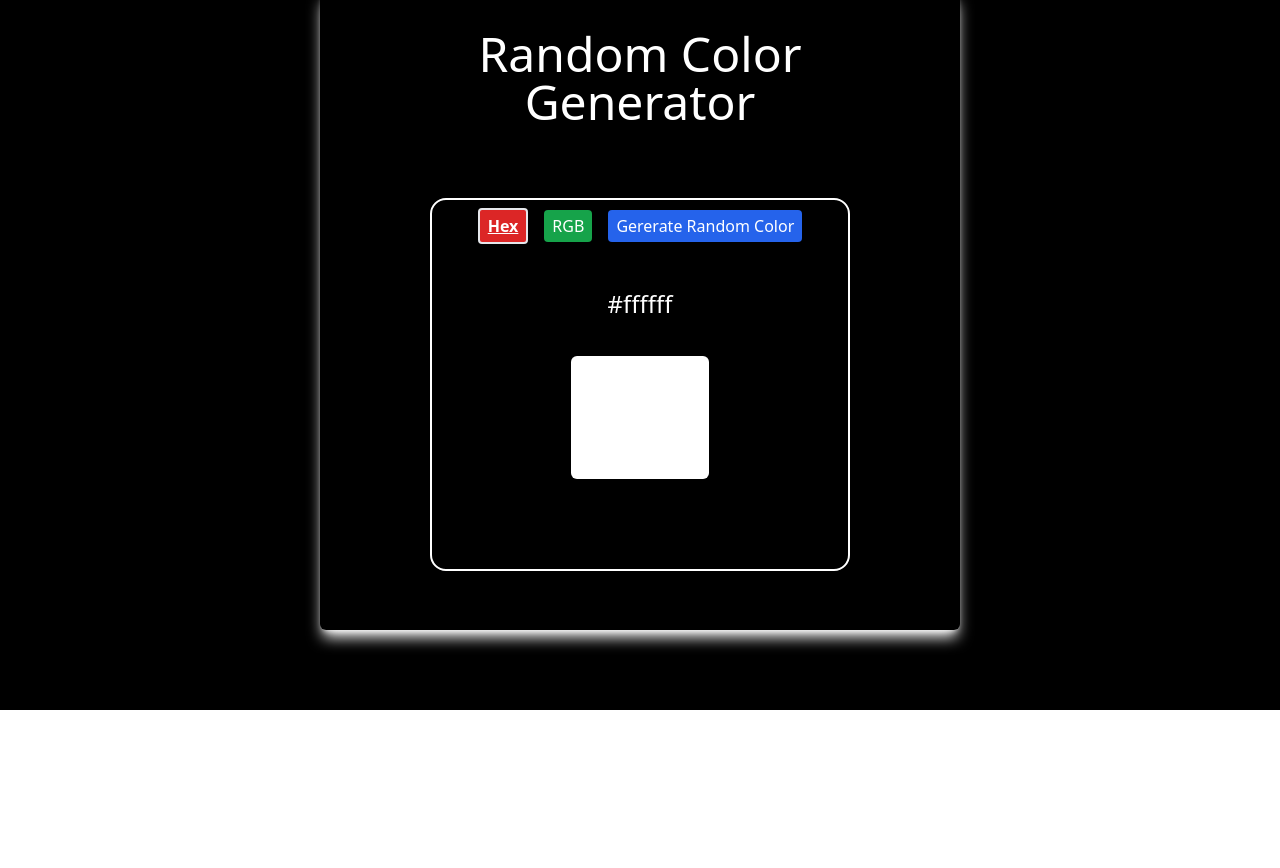
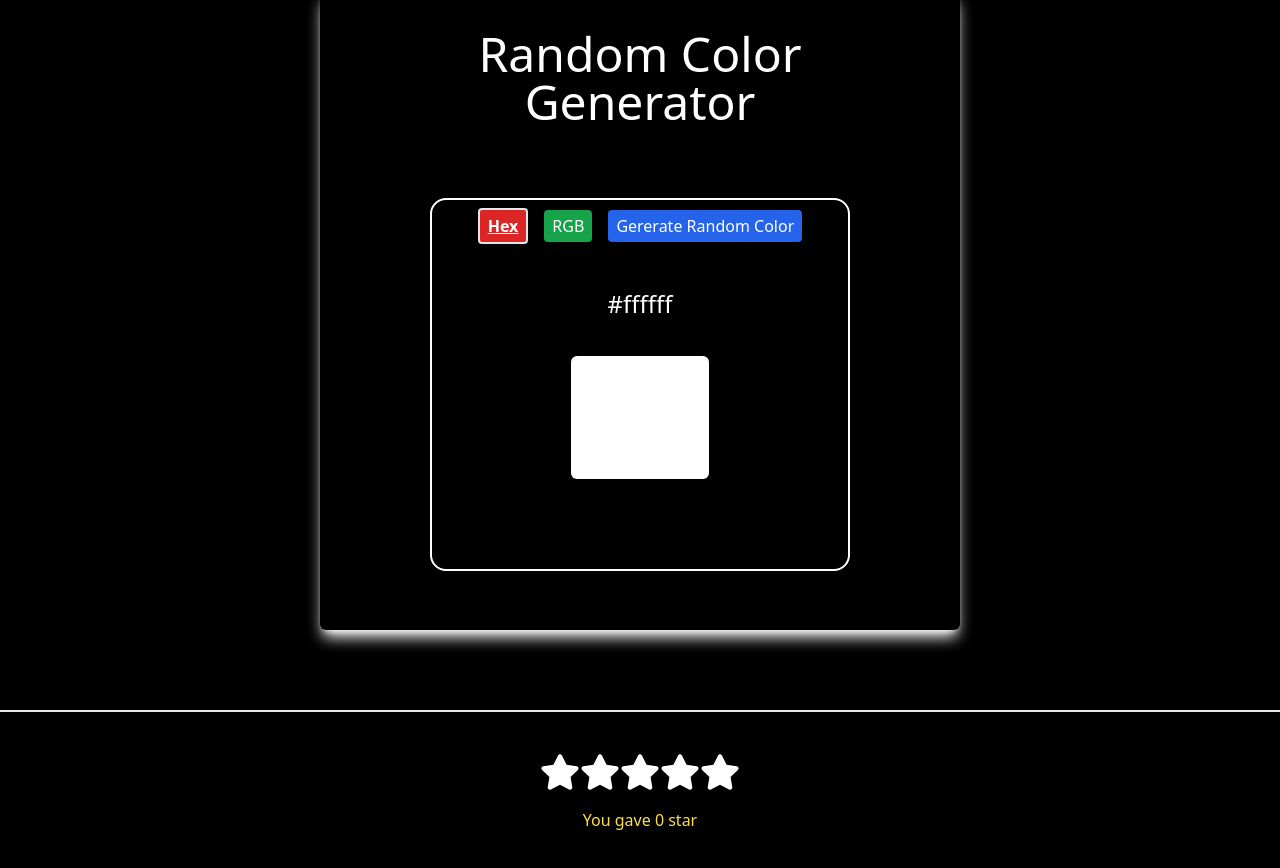
Before and after one commit to Tyagi221B/React_practise_projects, a React (Vite) app: page / in a window 1280 px wide. Shown: the part 752-1620 px from the top of the page. Before the commit the page ends 1462 px from the top, so only its background shows below. Built offline with nearby package versions, Linux system fonts and the light colour scheme.

Commit message:
create star rating project and solve the bugs in the previous two projects

```diff
--- a/src/App.jsx
+++ b/src/App.jsx
@@ -2,6 +2,7 @@ import { useState } from 'react'
 import './App.css'
 import Accordian from './components/accordian'
 import RandomColorGenerator from './components/randomColorGenerator'
+import StarRating from './components/starRaiting'
 
 function App() {
   const [count, setCount] = useState(0)
@@ -9,11 +10,19 @@ function App() {
   return (
    <>
    <div>
+
     {/* Accordian component */}
     <Accordian/>
+
     <div className='w-full border'></div>
+
     {/* Random Color Generator Component  */}
     <RandomColorGenerator/>
+
+    <div className='w-full border'></div>
+
+    {/* Star Rating Project  */}
+    <StarRating noOfStars={5}/>
 
    </div>
    </>
--- a/src/components/accordian/index.jsx
+++ b/src/components/accordian/index.jsx
@@ -34,7 +34,7 @@ export default function Accordian() {
     //     });
     // }
 
-    console.log(selected, multiple);
+    // console.log(selected, multiple);
 
     return (
         <div className="wrapper h-full pb-10 bg-black text-white flex flex-col justify-center items-center">
@@ -49,6 +49,7 @@ export default function Accordian() {
                                 className="mx-2 "
                                 type="checkbox"
                                 checked={!enableMultipleSelection}
+                                onChange={()=>setEnableMultipleSelection(false)}
                             />
                             <button
                                 onClick={() =>
@@ -63,6 +64,8 @@ export default function Accordian() {
                                 className="mx-2 "
                                 type="checkbox"
                                 checked={enableMultipleSelection}
+                                onChange={()=>setEnableMultipleSelection(true)}
+
                             />
                             <button
                                 onClick={() => setEnableMultipleSelection(true)}
--- a/src/components/randomColorGenerator/index.jsx
+++ b/src/components/randomColorGenerator/index.jsx
@@ -6,9 +6,6 @@ function RandomColorGenerator() {
 
     const handleClick = (type) => {
         setTypeOfColor(type);
-        setButtonBgColor("red");
-
-
     };
 
     // useEffect(()=>{
@@ -18,10 +15,11 @@ function RandomColorGenerator() {
     const handleCreateRandomColor = () => {
         if (typeOfColor === "hex") {
             const randomColor =
-                "#" + Math.floor(Math.random() * 16777215).toString(16);
+                "#" + Math.floor(Math.random() * 16777215).toString(16);   //16777215 we are multilying by this number because by doing this it will generate the maximum possible value in hexadecimal which is FFFFFF .
             setColor(randomColor);
         } else {
             const randomRed = Math.floor(Math.random() * 256);
+            //in the rgb , the range is from 0 to 255 and math.random generates values between 0 to 1 where 1 is exclusive , that means the number will always be less than 256 , and that is what we want .
             const randomGreen = Math.floor(Math.random() * 256);
             const randomBlue = Math.floor(Math.random() * 256);
 
--- a/src/components/starRaiting/index.jsx
+++ b/src/components/starRaiting/index.jsx
@@ -1,12 +1,58 @@
-import {FaStar} from 'react-icons/fa';
+import { useState } from "react";
+import { FaStar } from "react-icons/fa";
 
+export default function StarRating({ noOfStars = 5 }) {
+    const [rating, setRating] = useState(0);
+    const [hover, setHover] = useState(0);
 
-export default function StarRating(){
-    return <div className="star-raiting">
-        {
-            [...Array(noofStars)].map((_,index)=>{
-                return
-            })
-        }
-    </div>
+    function handleClick(currentIndex) {
+        // console.log(`${currentIndex} handleClick`);
+        setRating(currentIndex);
+    }
+    function handleMuseEnter(currentIndex) {
+        // console.log(`${currentIndex} mouse enter`);
+        setHover(currentIndex);
+    }
+    function handleMouseLeave(currentIndex) {
+        // console.log(`${currentIndex} mouse leave`);
+        setHover(0);
+    }
+
+    return (
+        <div className="star-raiting flex flex-col bg-black text-white justify-center p-10">
+            <div>
+                {[...Array(noOfStars)].map((_, index) => {
+                    index = index + 1;
+                    return (
+                        <FaStar
+                            key={index}
+                            className={`
+                                    ${
+                                        index <= (hover || rating)
+                                            ? "text-yellow-500"
+                                            : "text-white"
+                                    }
+                                        inline
+
+`}
+                            onClick={() => handleClick(index)}
+                            onMouseEnter={() => handleMuseEnter(index)}
+                            onMouseLeave={() => handleMouseLeave(index)}
+                            size={40}
+                        />
+                    );
+                })}
+            </div>
+            <div className=" m-4 text-yellow-300">{`You gave ${rating} star`}</div>
+            {rating >= 3 &&(
+
+                <div className="flex flex-col gap-1">
+                    {/* {console.log(`rated ${rating}`)} */}
+                    <h3>Contact me to offer work :</h3>
+                    <a href="mailto:asmittyagi.dev@gmail.com" >Email : <span className="text-orange-600 hover:text-blue-700 cursor-pointer ">asmittyagi.dev@gmail.com</span></a>
+                    <a href="tel:6396591516" >Phone : <span className="text-orange-600 hover:text-blue-700 cursor-pointer ">6396591516</span></a>
+                </div>
+            ) }
+        </div>
+    );
 }
```
Also changed, not shown: src/components/starRaiting/Readme.md (added).
